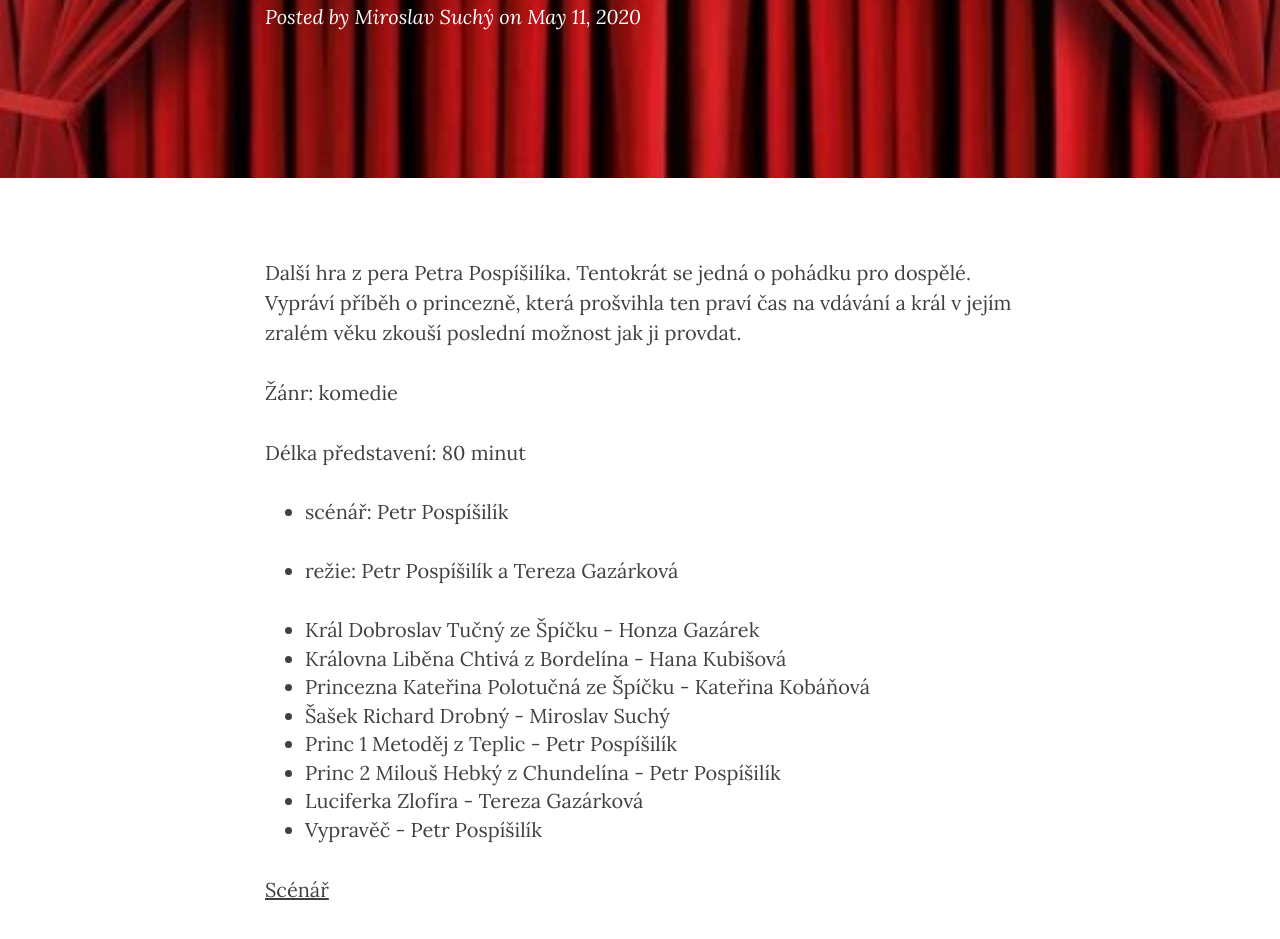
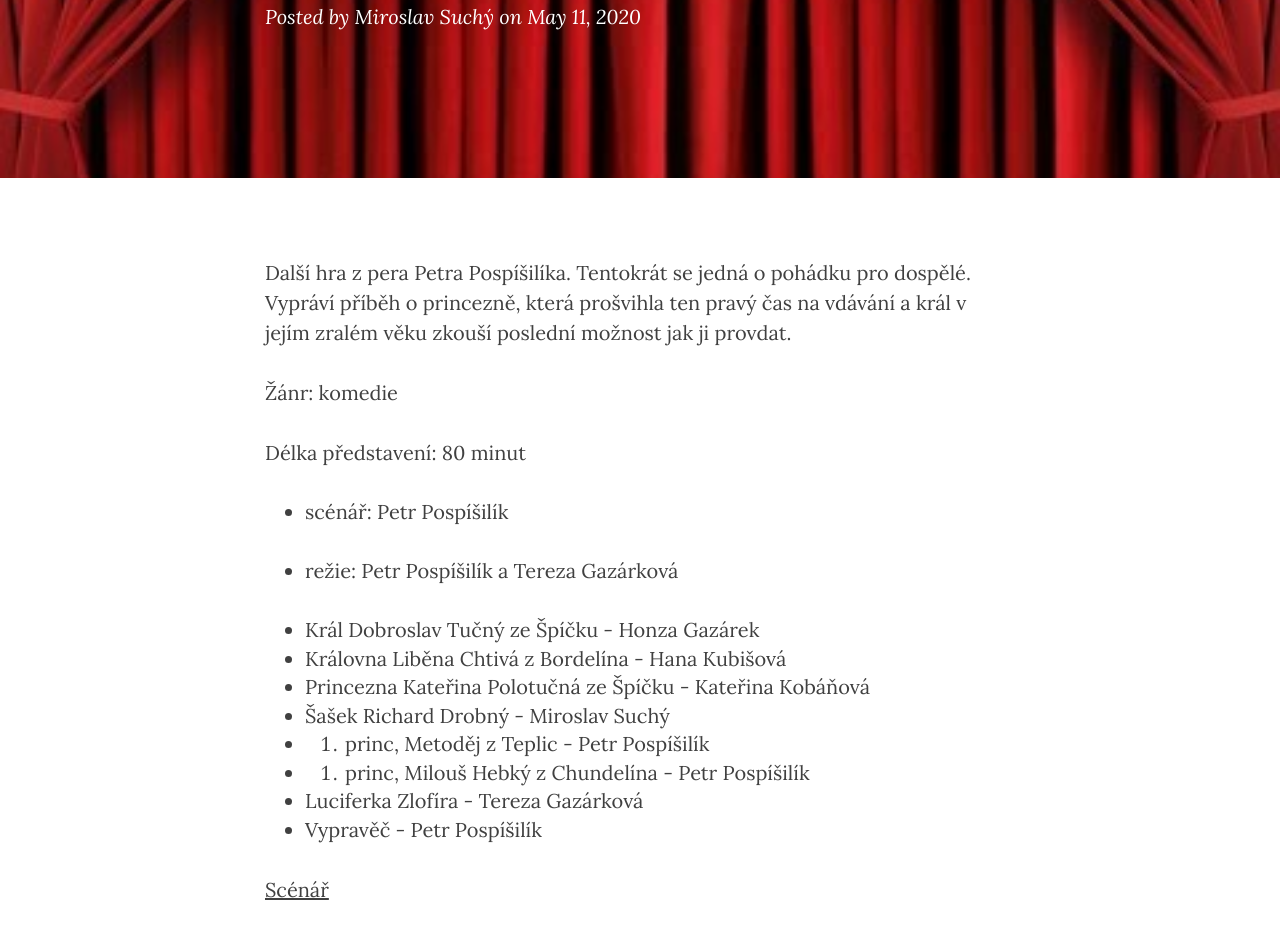
Before and after one commit to xsuchy/pozpatku, a Jekyll site: the page built from _posts/2020-05-11-vdavky-princezny-katky.markdown, in a window 1280 px wide and 1400 px high, scrolled down 235 px. Shown: the top 939 px of the window. Built offline with Jekyll 4.4.1, drawn with Linux system fonts in a browser that asks for light colours; nearby versions of some CDN libraries; some of the changed text lies outside the part shown.

Commit message:
pridat reprizi princezny

```diff
--- a/_posts/2020-05-11-vdavky-princezny-katky.markdown
+++ b/_posts/2020-05-11-vdavky-princezny-katky.markdown
@@ -6,7 +6,7 @@ author: Miroslav Suchý
 visible: 1
 categories: hry
 ---
-Další hra z pera Petra Pospíšilíka. Tentokrát se jedná o pohádku pro dospělé. Vypráví příběh o princezně, která prošvihla ten praví čas na vdávání a král v jejím zralém věku zkouší poslední možnost jak ji provdat.
+Další hra z pera Petra Pospíšilíka. Tentokrát se jedná o pohádku pro dospělé. Vypráví příběh o princezně, která prošvihla ten pravý čas na vdávání a král v jejím zralém věku zkouší poslední možnost jak ji provdat.
 
 Žánr: komedie
 
@@ -19,8 +19,8 @@ Délka představení: 80 minut
  * Královna Liběna Chtivá z Bordelína - Hana Kubišová
  * Princezna Kateřina Polotučná ze Špíčku - Kateřina Kobáňová
  * Šašek Richard Drobný - Miroslav Suchý
- * Princ 1 Metoděj z Teplic - Petr Pospíšilík
- * Princ 2 Milouš Hebký z Chundelína - Petr Pospíšilík
+ * 1. princ, Metoděj z Teplic - Petr Pospíšilík
+ * 2. princ, Milouš Hebký z Chundelína - Petr Pospíšilík
  * Luciferka Zlofíra - Tereza Gazárková
  * Vypravěč - Petr Pospíšilík
 
```
Also changed, not shown: other parts of _posts/2020-05-11-vdavky-princezny-katky.markdown (+2 -0 lines).
